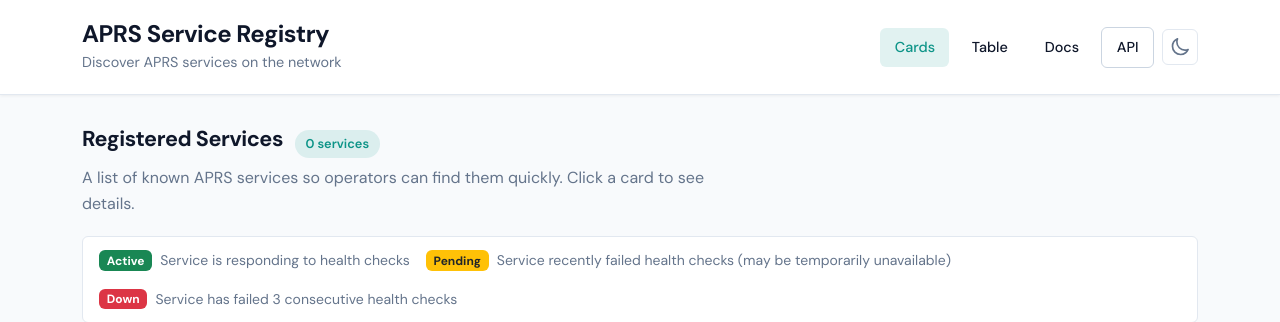
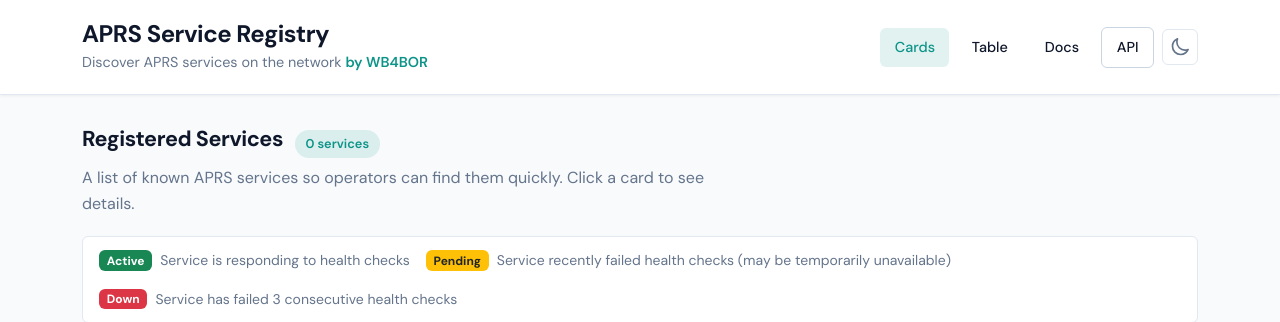
Before and after one commit to hemna/aprs-service-registry, a Python web app: template aprs_service_registry/web/templates/index.html in a window 1280 px wide. Shown: the top 322 px of the page. Run offline with Jinja, Linux system fonts and the light colour scheme; the template is opened without the code that fills it, so the values that code supplies are empty.

Commit message:
Add 'by WB4BOR' to site tagline

```diff
--- a/aprs_service_registry/web/static/main.css
+++ b/aprs_service_registry/web/static/main.css
@@ -105,6 +105,11 @@ body {
   font-size: 0.9rem;
   color: var(--text-muted);
   margin: 0.15rem 0 0 0;
+}
+
+.site-author {
+  font-weight: 600;
+  color: var(--accent);
 }
 
 .header-nav {
--- a/aprs_service_registry/web/templates/index.html
+++ b/aprs_service_registry/web/templates/index.html
@@ -27,7 +27,7 @@
       <div class="header-inner">
         <div>
           <h1 class="site-title"><a href="/">APRS Service Registry</a></h1>
-          <p class="site-tagline">Discover APRS services on the network</p>
+          <p class="site-tagline">Discover APRS services on the network <span class="site-author">by WB4BOR</span></p>
         </div>
         <nav class="header-nav">
           <a href="/" class="nav-link nav-link--active">Cards</a>
--- a/aprs_service_registry/web/templates/services.html
+++ b/aprs_service_registry/web/templates/services.html
@@ -28,7 +28,7 @@
       <div class="header-inner">
         <div>
           <h1 class="site-title"><a href="/">APRS Service Registry</a></h1>
-          <p class="site-tagline">Discover APRS services on the network</p>
+          <p class="site-tagline">Discover APRS services on the network <span class="site-author">by WB4BOR</span></p>
         </div>
         <nav class="header-nav">
           <a href="/" class="nav-link">Cards</a>
```
